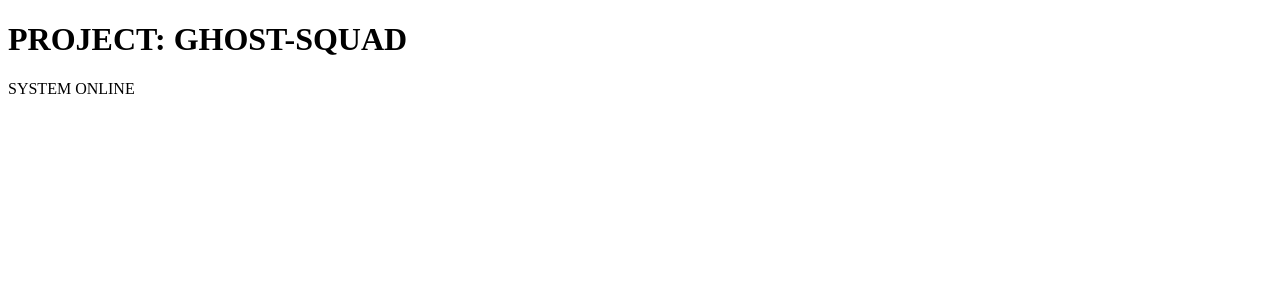
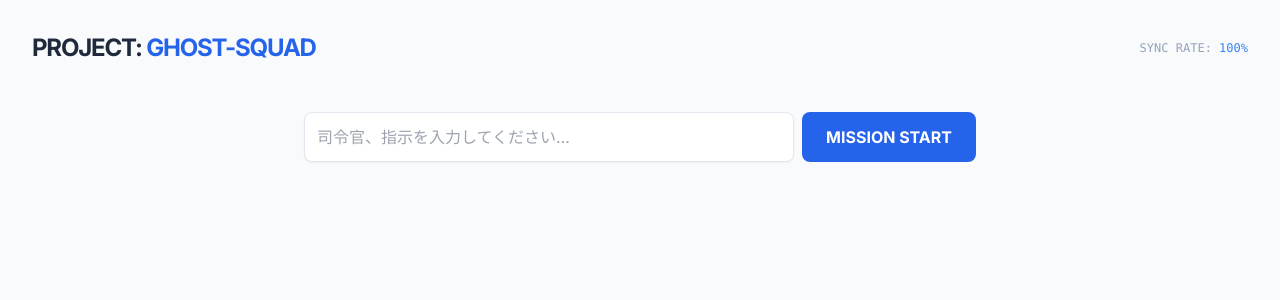
Before and after one commit to ohr486/ghost-squad, a Next.js app in the folder apps/web/: page / in a window 1280 px wide. Shown: the top 300 px of the page. Built offline with nearby package versions, Linux system fonts and the light colour scheme.

Commit message:
update web ui

```diff
--- /dev/null
+++ b/apps/web/app/globals.css
@@ -0,0 +1,20 @@
+@tailwind base;
+@tailwind components;
+@tailwind utilities;
+
+/* 以下の設定で背景色などをデフォルト指定します */
+:root {
+  --foreground-rgb: 0, 0, 0;
+  --background-start-rgb: 214, 219, 220;
+  --background-end-rgb: 255, 255, 255;
+}
+
+body {
+  color: rgb(var(--foreground-rgb));
+  background: linear-gradient(
+      to bottom,
+      transparent,
+      rgb(var(--background-end-rgb))
+    )
+    rgb(var(--background-start-rgb));
+}
--- a/apps/web/app/layout.tsx
+++ b/apps/web/app/layout.tsx
@@ -1,6 +1,12 @@
-export const metadata = {
-  title: 'Next.js',
-  description: 'Generated by Next.js',
+import type { Metadata } from 'next'
+import { Inter } from 'next/font/google'
+import './globals.css' // ここでCSSを読み込んでいます
+
+const inter = Inter({ subsets: ['latin'] })
+
+export const metadata: Metadata = {
+  title: 'Ghost-Squad',
+  description: 'AI Orchestration Platform',
 }
 
 export default function RootLayout({
@@ -10,7 +16,7 @@ export default function RootLayout({
 }) {
   return (
     <html lang="en">
-      <body>{children}</body>
+      <body className={inter.className}>{children}</body>
     </html>
   )
 }
--- a/apps/web/app/page.tsx
+++ b/apps/web/app/page.tsx
@@ -1,18 +1,99 @@
-// apps/web/app/page.tsx
+"use client";
+
+import { useState } from "react";
+
 export default function Home() {
+  const [instruction, setInstruction] = useState("");
+  const [missionData, setMissionData] = useState<any>(null);
+  const [loading, setLoading] = useState(false);
+
+  const startMission = async () => {
+    setLoading(true);
+    try {
+      const res = await fetch("http://localhost:8000/mission/start", {
+        method: "POST",
+        headers: { "Content-Type": "application/json" },
+        body: JSON.stringify({ instruction }),
+      });
+      const data = await res.json();
+      setMissionData(data);
+    } catch (e) {
+      console.error(e);
+    } finally {
+      setLoading(false);
+    }
+  };
+
   return (
-    <main className="flex min-h-screen flex-col items-center justify-center bg-slate-50 p-24">
-      <div className="z-10 max-w-5xl w-full items-center justify-between font-mono text-sm lg:flex">
-        <h1 className="text-4xl font-bold text-slate-800 tracking-tighter">
+    <main className="min-h-screen bg-slate-50 p-8 text-slate-800">
+      {/* Header */}
+      <header className="flex justify-between items-center mb-12">
+        <h1 className="text-2xl font-bold tracking-tighter">
           PROJECT: <span className="text-blue-600">GHOST-SQUAD</span>
         </h1>
-        <div className="fixed bottom-0 left-0 flex h-48 w-full items-end justify-center bg-gradient-to-t from-white via-white dark:from-black dark:via-black lg:static lg:h-auto lg:w-auto lg:bg-none">
-          <div className="flex items-center gap-2 p-4 bg-white rounded-lg shadow-lg border border-blue-100">
-            <div className="w-3 h-3 bg-green-500 rounded-full animate-pulse"></div>
-            <span className="text-slate-600">SYSTEM ONLINE</span>
+        <div className="text-xs font-mono text-slate-400">
+          SYNC RATE: <span className="text-blue-500">100%</span>
+        </div>
+      </header>
+
+      {/* Control Center */}
+      <div className="max-w-2xl mx-auto mb-12 flex gap-2">
+        <input
+          type="text"
+          value={instruction}
+          onChange={(e) => setInstruction(e.target.value)}
+          placeholder="司令官、指示を入力してください..."
+          className="flex-1 p-3 border border-slate-200 rounded-lg shadow-sm focus:outline-none focus:ring-2 focus:ring-blue-500"
+        />
+        <button
+          onClick={startMission}
+          disabled={loading}
+          className="bg-blue-600 text-white px-6 py-3 rounded-lg font-bold hover:bg-blue-700 disabled:opacity-50 transition-all"
+        >
+          {loading ? "DEPLOYING..." : "MISSION START"}
+        </button>
+      </div>
+
+      {/* Mission Result (Simple Kanban View) */}
+      {missionData && (
+        <div className="grid grid-cols-1 md:grid-cols-2 gap-8">
+
+          {/* Logs Panel */}
+          <div className="bg-black text-green-400 p-6 rounded-xl font-mono text-sm h-96 overflow-y-auto shadow-2xl">
+            <h3 className="text-slate-500 mb-4 border-b border-slate-800 pb-2">GHOST_LOGS</h3>
+            <ul className="space-y-2">
+              {missionData.logs.map((log: string, i: number) => (
+                <li key={i} className="animate-pulse">
+                  <span className="opacity-50 mr-2">[{i.toString().padStart(2, '0')}]</span>
+                  {log}
+                </li>
+              ))}
+            </ul>
+          </div>
+
+          {/* Task List (Proto-Kanban) */}
+          <div className="space-y-4">
+            <h3 className="font-bold text-slate-400 text-sm uppercase">Generated Tasks</h3>
+            {missionData.tasks.map((task: any) => (
+              <div key={task.id} className="bg-white p-4 rounded-lg shadow-sm border-l-4 border-blue-500 flex justify-between items-center">
+                <div>
+                  <h4 className="font-bold text-slate-700">{task.title}</h4>
+                  <p className="text-xs text-slate-400 mt-1">Assignee: {task.assignee || "UNASSIGNED"}</p>
+                </div>
+                <div className="text-right">
+                  <span className={`text-xs font-bold px-2 py-1 rounded ${
+                    task.status === 'done' ? 'bg-green-100 text-green-600' :
+                    task.status === 'working' ? 'bg-blue-100 text-blue-600' : 'bg-slate-100 text-slate-500'
+                  }`}>
+                    {task.status.toUpperCase()}
+                  </span>
+                  <div className="text-[10px] text-slate-400 mt-1">${task.energy}</div>
+                </div>
+              </div>
+            ))}
           </div>
         </div>
-      </div>
+      )}
     </main>
-  )
+  );
 }
--- /dev/null
+++ b/apps/web/postcss.config.js
@@ -0,0 +1,6 @@
+module.exports = {
+  plugins: {
+    tailwindcss: {},
+    autoprefixer: {},
+  },
+}
--- /dev/null
+++ b/apps/web/tailwind.config.js
@@ -0,0 +1,11 @@
+/** @type {import('tailwindcss').Config} */
+module.exports = {
+  content: [
+    "./app/**/*.{js,ts,jsx,tsx,mdx}",
+    "./components/**/*.{js,ts,jsx,tsx,mdx}",
+  ],
+  theme: {
+    extend: {},
+  },
+  plugins: [],
+}
```
Also changed, not shown: 2 other files (tests, documents, lock files or other folders).
